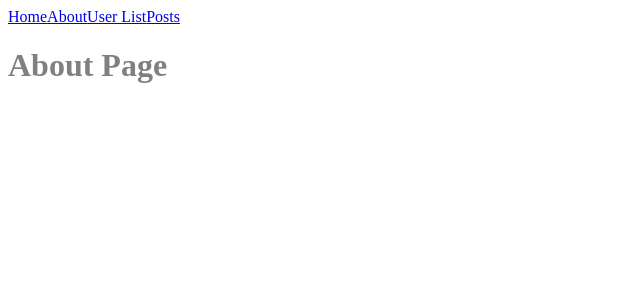
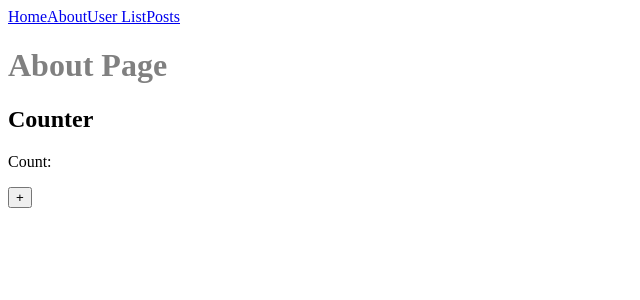
Before and after one commit to Takumikimura1899/nuxt3_basic_study, a Nuxt app: page /about in a window 1280 px wide. Shown: the top 300 px of the page, without its empty margins (0-640 px from the left). Built offline with nearby package versions, Linux system fonts and the light colour scheme; no server answers.

Commit message:
useState

```diff
--- a/composables/useCounter.ts
+++ b/composables/useCounter.ts
@@ -1,6 +1,3 @@
-export function useCounter(initialValue: number) {
-  const count = ref(initialValue);
-  const inc = () => (count.value = count.value + 1);
-  const dec = () => (count.value = count.value - 1);
-  return { count, inc, dec };
+export function useCounter() {
+  return useState(() => 0);
 }
--- a/pages/about/index.vue
+++ b/pages/about/index.vue
@@ -1,6 +1,9 @@
 <template>
   <div>
     <h1>About Page</h1>
+    <h2>Counter</h2>
+    <p>Count:{{ counter }}</p>
+    <button @click="counter++">+</button>
   </div>
 </template>
 <script setup>
@@ -17,4 +20,5 @@ useHead({
 definePageMeta({
   middleware: 'auth',
 });
+const counter = useCounter();
 </script>
--- a/pages/users/index.vue
+++ b/pages/users/index.vue
@@ -1,3 +1,10 @@
 <template>
-  <h1>User Indexページ</h1>
+  <div>
+    <h1>User Indexページ</h1>
+    <p>Count:{{ counter }}</p>
+    <NuxtPage />
+  </div>
 </template>
+<script setup>
+const counter = useState('counter');
+</script>
--- a/pages/users/list.vue
+++ b/pages/users/list.vue
@@ -1,3 +1,8 @@
 <template>
-  <h1>User Listページ</h1>
+  <h1>Usersページ</h1>
+  <p>Count:{{ counter }}</p>
+  <NuxtPage />
 </template>
+<script setup>
+const counter = useCounter();
+</script>
```
